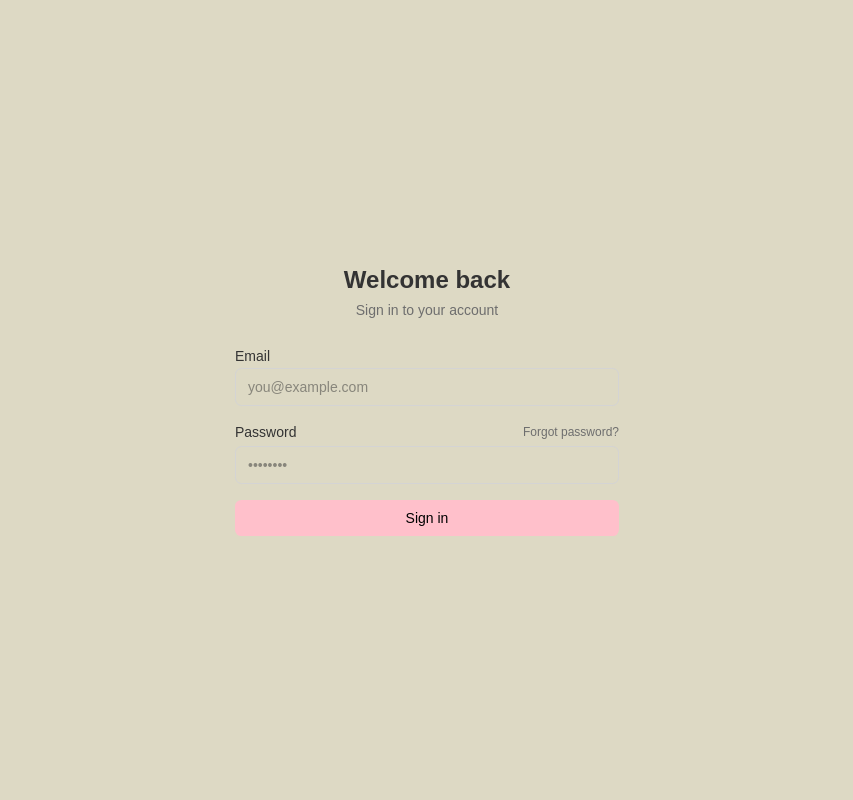
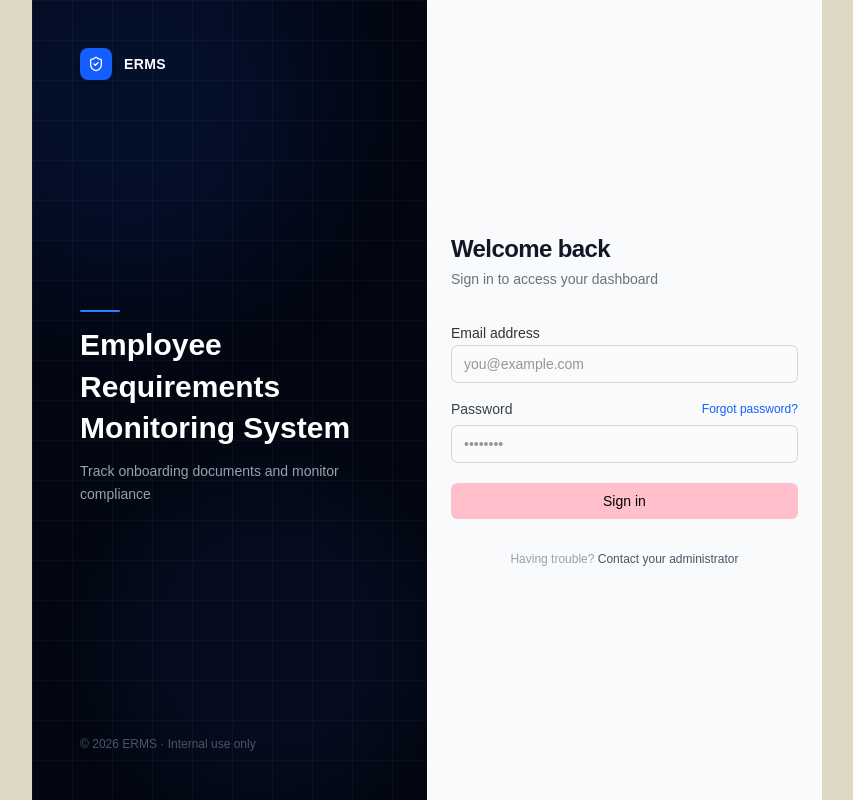
Before and after one commit to patatafiend/rm-frontend, a Next.js app: page /login in a window 1280 px wide. Shown: the whole page, without its empty margins (213-1066 px from the left). Built offline with nearby package versions, Linux system fonts and the light colour scheme; no server answers.

Commit message:
fix: remove short term

```diff
--- a/app/(auth)/login/page.tsx
+++ b/app/(auth)/login/page.tsx
@@ -5,38 +5,102 @@ import { useAuthForm } from "@/hooks/form/useAuthForm";
 import { FormInput, FormButton } from "@/components/form";
 import type { LoginRequest } from "@/lib/types";
 import Link from "next/link";
+import { AlertCircle, ShieldCheck } from "lucide-react";
 
 export default function LoginPage() {
   const { mutate: login, isPending, error } = useLogin();
 
   const form = useAuthForm<LoginRequest>({
-    defaultValues: {
-      email: "",
-      password: "",
-    },
-    onSubmit: (data) => {
-      login(data);
-    },
+    defaultValues: { email: "", password: "" },
+    onSubmit: (data) => login(data),
   });
 
   return (
-    <div className="w-full max-w-sm space-y-6">
-      <div className="space-y-1 text-center">
-        <h1 className="text-2xl font-semibold">Welcome back</h1>
-        <p className="text-sm text-muted-foreground">Sign in to your account</p>
+    <div className="min-h-screen flex">
+      {/* Left panel — branding */}
+      <div className="hidden lg:flex lg:w-1/2 bg-gray-950 relative overflow-hidden flex-col justify-between p-12">
+        {/* Geometric accent shapes */}
+        <div className="absolute inset-0 pointer-events-none">
+          <div className="absolute -top-24 -left-24 w-96 h-96 rounded-full bg-blue-600/10 blur-3xl" />
+          <div className="absolute bottom-0 right-0 w-80 h-80 rounded-full bg-blue-500/5 blur-2xl" />
+          {/* Grid pattern */}
+          <div
+            className="absolute inset-0 opacity-[0.03]"
+            style={{
+              backgroundImage:
+                "linear-gradient(#fff 1px, transparent 1px), linear-gradient(90deg, #fff 1px, transparent 1px)",
+              backgroundSize: "40px 40px",
+            }}
+          />
         </div>
 
+        {/* Logo / brand */}
+        <div className="relative z-10 flex items-center gap-3">
+          <div className="w-8 h-8 rounded-lg bg-blue-600 flex items-center justify-center shadow-lg shadow-blue-600/30">
+            <ShieldCheck className="w-4 h-4 text-white" />
+          </div>
+          <span className="text-white font-semibold text-sm tracking-wide">
+            ERMS
+          </span>
+        </div>
+
+        {/* Center copy */}
+        <div className="relative z-10 space-y-6">
+          <div className="space-y-3">
+            <div className="w-10 h-0.5 bg-blue-500 rounded-full" />
+            <h2 className="text-3xl font-bold text-white leading-snug">
+              Employee Requirements
+              <br />
+              Monitoring System
+            </h2>
+            <p className="text-sm text-gray-400 leading-relaxed max-w-xs">
+              Track onboarding documents and monitor compliance
+            </p>
+          </div>
+        </div>
+
+        <p className="relative z-10 text-xs text-gray-600">
+          © {new Date().getFullYear()} ERMS · Internal use only
+        </p>
+      </div>
+
+      {/* Right panel — form */}
+      <div className="flex-1 flex items-center justify-center bg-gray-50 px-6 py-12">
+        <div className="w-full max-w-sm space-y-8">
+          {/* Mobile logo */}
+          <div className="flex lg:hidden items-center gap-2">
+            <div className="w-7 h-7 rounded-md bg-blue-600 flex items-center justify-center">
+              <ShieldCheck className="w-3.5 h-3.5 text-white" />
+            </div>
+            <span className="text-gray-900 font-semibold text-sm">
+              ERMS Admin
+            </span>
+          </div>
+
+          {/* Heading */}
+          <div className="space-y-1">
+            <h1 className="text-2xl font-bold text-gray-900 tracking-tight">
+              Welcome back
+            </h1>
+            <p className="text-sm text-gray-500">
+              Sign in to access your dashboard
+            </p>
+          </div>
+
+          {/* Form */}
           <form
             onSubmit={(e) => {
               e.preventDefault();
               form.handleSubmit();
             }}
-        className="space-y-4"
+            className="space-y-5"
           >
+            <div className="space-y-4">
               <form.Field
                 name="email"
                 validators={{
-            onBlur: ({ value }) => (!value ? "Email is required" : undefined),
+                  onBlur: ({ value }) =>
+                    !value ? "Email is required" : undefined,
                 }}
               >
                 {(field) => (
@@ -44,17 +108,19 @@ export default function LoginPage() {
                     field={field}
                     type="email"
                     placeholder="you@example.com"
-              label="Email"
+                    label="Email address"
                   />
                 )}
               </form.Field>
 
-        <div className="space-y-1">
+              <div className="space-y-1.5">
                 <div className="flex items-center justify-between">
-            <label className="text-sm font-medium">Password</label>
+                  <label className="text-sm font-medium text-gray-700">
+                    Password
+                  </label>
                   <Link
                     href="/forgot-password"
-              className="text-xs text-muted-foreground hover:underline"
+                    className="text-xs text-blue-600 hover:text-blue-700 hover:underline transition-colors"
                   >
                     Forgot password?
                   </Link>
@@ -67,21 +133,42 @@ export default function LoginPage() {
                   }}
                 >
                   {(field) => (
-              <FormInput field={field} type="password" placeholder="••••••••" />
+                    <FormInput
+                      field={field}
+                      type="password"
+                      placeholder="••••••••"
+                    />
                   )}
                 </form.Field>
               </div>
+            </div>
 
+            {/* Error */}
             {error && (
-          <p className="text-xs text-destructive text-center">
-            Invalid email or password
+              <div className="flex items-center gap-2.5 rounded-lg bg-red-50 border border-red-100 px-3.5 py-2.5">
+                <AlertCircle className="w-4 h-4 text-red-500 shrink-0" />
+                <p className="text-xs text-red-600">
+                  Invalid email or password. Please try again.
                 </p>
+              </div>
             )}
 
             <FormButton isLoading={isPending} loadingText="Signing in...">
               Sign in
             </FormButton>
           </form>
+
+          <p className="text-center text-xs text-gray-400">
+            Having trouble?{" "}
+            <a
+              href="mailto:trimidal42@gmail.com"
+              className="text-gray-600 hover:underline"
+            >
+              Contact your administrator
+            </a>
+          </p>
+        </div>
+      </div>
     </div>
   );
 }
--- a/app/(main)/dashboard/employee-list/page.tsx
+++ b/app/(main)/dashboard/employee-list/page.tsx
@@ -26,7 +26,7 @@ export default function EmployeePage() {
               Employee Requirements
             </h1>
             <p className="text-sm text-gray-400 mt-0.5">
-              Track and manage onboarding document requirements
+              Monitor onboarding document requirements
             </p>
           </div>
         </div>
--- a/components/admin/employee-requirements-table.tsx
+++ b/components/admin/employee-requirements-table.tsx
@@ -23,10 +23,14 @@ function calculateDaysSinceHire(hireDate: string): {
   isFuture: boolean;
   label: string;
 } {
-  const hire = new Date(hireDate);
+  const [year, month, day] = hireDate.split('-').map(Number);
+  const hire = new Date(year, month - 1, day);
+
   const today = new Date();
+  today.setHours(0, 0, 0, 0);
+
   const diffTime = today.getTime() - hire.getTime();
-  const days = Math.ceil(diffTime / (1000 * 60 * 60 * 24));
+  const days = Math.floor(diffTime / (1000 * 60 * 60 * 24));
   const isFuture = days < 0;
   const label = isFuture ? `${Math.abs(days)}d until` : `${days}d since`;
   return { days: Math.abs(days), isFuture, label };
--- a/store/employee-requirements.store.ts
+++ b/store/employee-requirements.store.ts
@@ -96,7 +96,6 @@ const initialFilters: RequirementsFilters = {
   searchTerm: "",
 };
 
-// Helper function to deduplicate employees with same rm_tran_no and erms_id
 function deduplicateEmployees(
   data: EmployeeRequirement[],
 ): EmployeeRequirement[] {
@@ -106,15 +105,13 @@ function deduplicateEmployees(
     const key = `${employee.rm_tran_no}-${employee.erms_id}`;
 
     if (seen.has(key)) {
-      // Combine minor_reqs values
       const existing = seen.get(key)!;
       const existingReqs = existing.minor_reqs || "";
       const newReqs = employee.minor_reqs || "";
 
-      // Merge requirements (keep unique values separated by semicolon)
       const combinedReqs = [existingReqs, newReqs]
         .filter(Boolean)
-        .filter((req, idx, arr) => arr.indexOf(req) === idx) // Remove duplicates
+        .filter((req, idx, arr) => arr.indexOf(req) === idx)
         .join("; ");
 
       existing.minor_reqs = combinedReqs;
@@ -124,6 +121,10 @@ function deduplicateEmployees(
   }
 
   return Array.from(seen.values());
+}
+
+function isShortTermEmployee(employee: EmployeeRequirement): boolean {
+  return employee.emp_status.trim().toUpperCase() === "SHORT TERM";
 }
 
 export const useEmployeeRequirementsStore = create<EmployeeRequirementsState>(
@@ -146,7 +147,8 @@ export const useEmployeeRequirementsStore = create<EmployeeRequirementsState>(
 
     setRequirements: (data) => {
       const { pageSize } = get();
-      const deduplicatedData = deduplicateEmployees(data);
+      const filteredData = data.filter((employee) => !isShortTermEmployee(employee));
+      const deduplicatedData = deduplicateEmployees(filteredData);
       const newTotal = deduplicatedData.length;
 
       set({
@@ -244,17 +246,14 @@ export const useEmployeeRequirementsStore = create<EmployeeRequirementsState>(
 
       let filtered = requirements;
 
-      // Company filter
       if (filters.company) {
         filtered = filtered.filter((r) => r.hr_company === filters.company);
       }
 
-      // Employment status filter
       if (filters.empStatus) {
         filtered = filtered.filter((r) => r.emp_status === filters.empStatus);
       }
 
-      // Days since hire filter (handles both past and future hires)
       if (filters.daysSinceHire !== "all") {
         filtered = filtered.filter((r) => {
           const today = new Date();
@@ -272,13 +271,11 @@ export const useEmployeeRequirementsStore = create<EmployeeRequirementsState>(
         });
       }
 
-      // Requirement status filter
       if (filters.reqStatus !== "all") {
         filtered = filtered.filter((r) => {
           const isIncomplete =
             !r.rm_sss_no || !r.rm_pagibig_no || !r.rm_phhealth;
 
-          // Treat `pending` the same as `incomplete` for filtering purposes.
           if (
             filters.reqStatus === "incomplete" ||
             filters.reqStatus === "pending"
@@ -290,7 +287,6 @@ export const useEmployeeRequirementsStore = create<EmployeeRequirementsState>(
         });
       }
 
-      // Individual document filters
       if (filters.sssNo !== "all") {
         filtered = filtered.filter((r) => {
           const hasSSS = !!r.rm_sss_no;
@@ -312,7 +308,6 @@ export const useEmployeeRequirementsStore = create<EmployeeRequirementsState>(
         });
       }
 
-      // Date range filter
       if (filters.dateRange.start || filters.dateRange.end) {
         filtered = filtered.filter((r) => {
           const date = new Date(r.contract_sdate);
@@ -328,7 +323,6 @@ export const useEmployeeRequirementsStore = create<EmployeeRequirementsState>(
         });
       }
 
-      // Search filter
       if (filters.searchTerm) {
         const term = filters.searchTerm.toLowerCase();
         filtered = filtered.filter(
```
Lines whose indentation alone changed are shown as unchanged.
